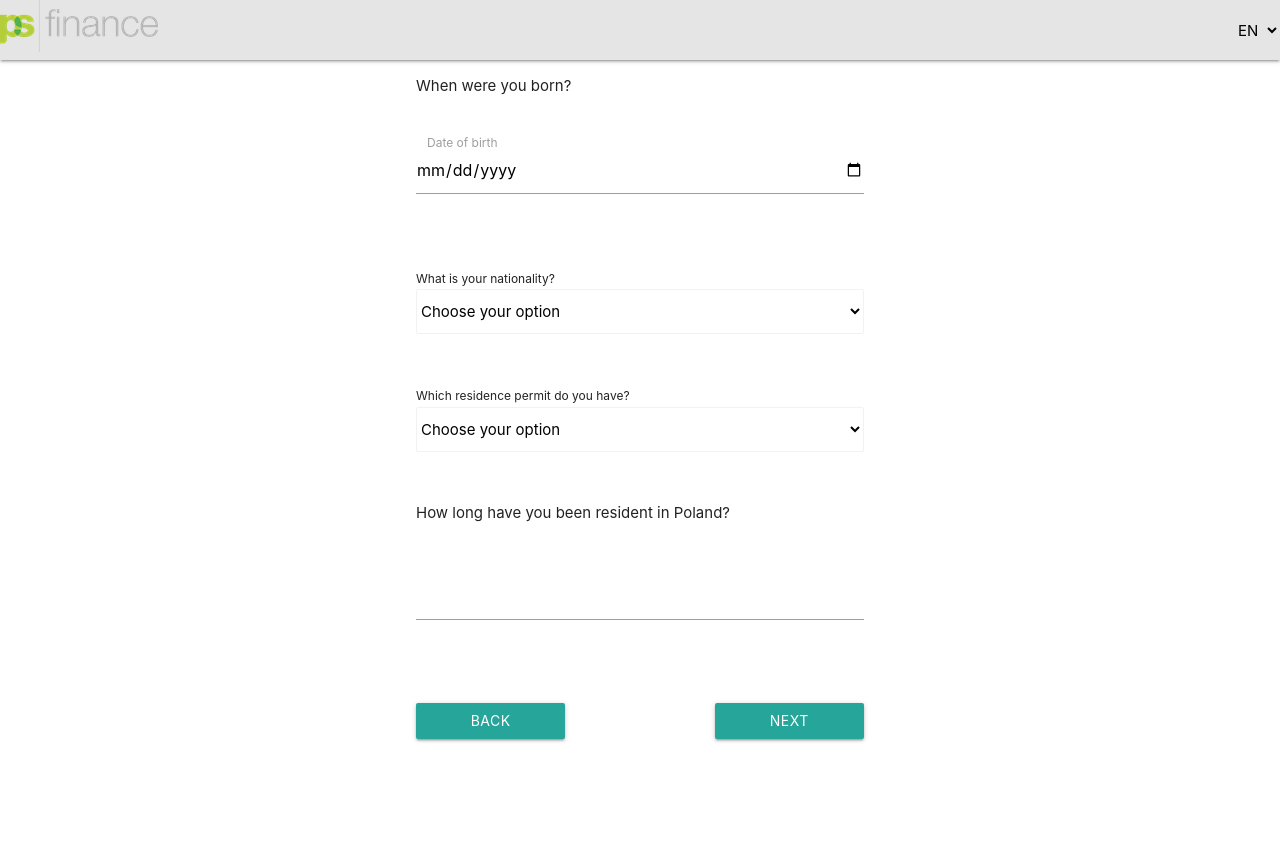
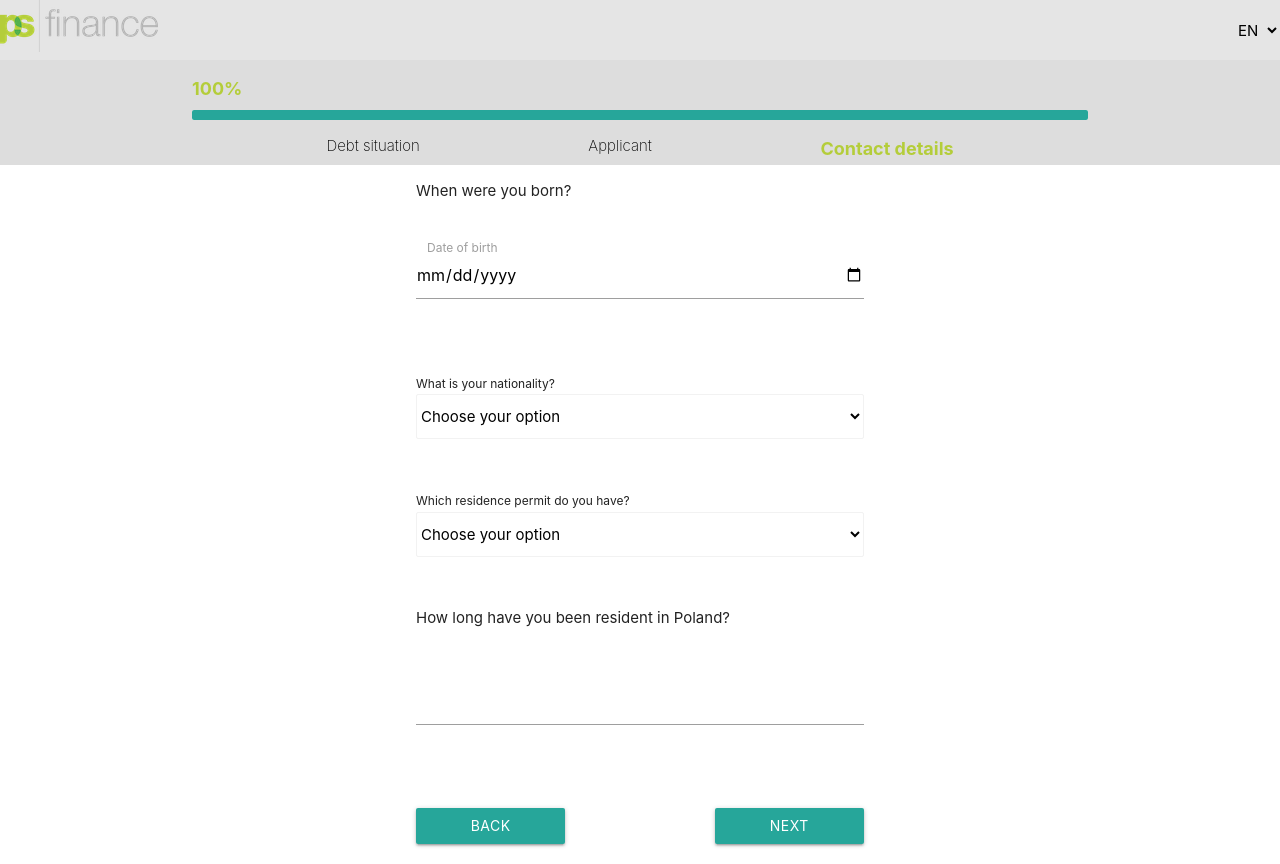
Before and after one commit to dudzon/financialApp, a Vue app in the folder financial-app/: page /#/stepfour in a window 1280 px wide. Before the commit the page ends 800 px from the top, so only its background shows below. Built offline with nearby package versions, Linux system fonts and the light colour scheme.

Commit message:
progress

```diff
--- a/financial-app/src/App.vue
+++ b/financial-app/src/App.vue
@@ -47,4 +47,37 @@ span, input{
 .names {
   margin-bottom: 0;
 }
+.step-progress {
+    width:100%;
+    height:7rem;
+    background: var(--progress-background-color);
+}
+.step-progress .container {
+    height:100%;
+    padding-top:1rem;
+}
+.step-progress span {
+    font-size:1.2rem;
+    font-weight:bold;
+    color: var(--main-color);
+
+}
+.step-progress .progress{
+    background: #FFF;
+    height:10px;
+    margin-bottom:0;
+}
+.info {
+    width:70%;
+    display: flex;
+    justify-content: space-between;
+    margin:0 auto;
+    font-weight:200;
+}
+.info a {
+      color:#000;
+}
+.active {
+      color: var(--main-color);
+}
 </style>
--- a/financial-app/src/views/StepFour.vue
+++ b/financial-app/src/views/StepFour.vue
@@ -1,5 +1,22 @@
 <template>
   <div id="step4">
+    <div class="step-progress">
+      <div class="container">
+        <span>100%</span>
+        <div class="progress">
+          <div class="determinate" style="width: 100%"></div>
+        </div>
+        <div class="info">
+         <router-link to="/stepone">
+            <p>Debt situation</p>
+          </router-link>
+          <router-link to="/steptwo">
+            <p>Applicant</p>
+          </router-link>
+          <p><span class="active">Contact details</span></p>
+        </div>
+      </div>
+    </div>
     <main class="container">
       <form action="" class="form-stepper">
         <div class="row names">
@@ -58,11 +75,7 @@
         </div>
         <div class="row names">
           <div class="input-field col s6 push-s3 no-padding">
-            <Input
-              id="residence"
-              type="text"
-              v-model="residentPeriod"
-            />
+            <Input id="residence" type="text" v-model="residentPeriod" />
           </div>
         </div>
         <div class="row buttons">
--- a/financial-app/src/views/StepOne.vue
+++ b/financial-app/src/views/StepOne.vue
@@ -1,5 +1,22 @@
 <template>
   <div id="step1">
+    <div class="step-progress">
+      <div class="container">
+        <span>0%</span>
+        <div class="progress">
+          <div class="determinate" style="width: 0%"></div>
+        </div>
+        <div class="info">
+          <p><span class="active">Debt Situation</span></p>
+          <router-link to="/steptwo">
+            <p>Applicant</p>
+          </router-link>
+          <router-link to="/stepthree">
+            <p>Contact details</p>
+          </router-link>
+        </div>
+      </div>
+    </div>
     <main class="container">
       <form action="" class="form-stepper">
         <div class="row">
@@ -63,7 +80,6 @@
   </div>
 </template>
 <script>
-
 import Input from "../components/Input.vue";
 import Button from "../components/Button.vue";
 import Textarea from "../components/Textarea.vue";
@@ -104,6 +120,6 @@ export default {
 </script>
 <style scoped>
 .input-data {
-    border:1px solid rgba(0,0,0,.2) !important;
+  border: 1px solid rgba(0, 0, 0, 0.2) !important;
 }
 </style>
--- a/financial-app/src/views/StepThree.vue
+++ b/financial-app/src/views/StepThree.vue
@@ -1,5 +1,22 @@
 <template>
   <div id="step3">
+    <div class="step-progress">
+      <div class="container">
+        <span>60%</span>
+        <div class="progress">
+          <div class="determinate" style="width: 60%"></div>
+        </div>
+        <div class="info">
+         <router-link to="/stepone">
+            <p>Debt situation</p>
+          </router-link>
+          <router-link to="/steptwo">
+            <p>Applicant</p>
+          </router-link>
+          <p><span class="active">Contact details</span></p>
+        </div>
+      </div>
+    </div>
     <main class="container step3">
       <h5 class="center-align">Your contact information</h5>
       <form action="" class="form-stepper">
--- a/financial-app/src/views/StepTwo.vue
+++ b/financial-app/src/views/StepTwo.vue
@@ -1,6 +1,22 @@
 <template>
   <div id="step2">
-    <Navigation />
+    <div class="step-progress">
+      <div class="container">
+        <span>20%</span>
+        <div class="progress">
+          <div class="determinate" style="width: 20%"></div>
+        </div>
+        <div class="info">
+          <router-link to="/stepone">
+            <p>Debt situation</p>
+          </router-link>
+          <p><span class="active">Applicant</span></p>
+          <router-link to="/stepthree">
+             <p>Contact details</p>
+          </router-link>
+        </div>
+      </div>
+    </div>
     <main class="container">
       <h5 class="center-align">Who applies for the credit?</h5>
       <form action="" class="form-stepper">
@@ -78,11 +94,13 @@
           </div>
         </div>
         <div class="row buttons">
-            <Button @click.prevent = "back()"
+          <Button
+            @click.prevent="back()"
             buttonClass="col s2 push-s3 waves-effect waves-light btn button-back"
             buttonText="BACK"
           />
-            <Button @click.prevent= "next()"
+          <Button
+            @click.prevent="next()"
             buttonClass="col s2 push-s5 waves-effect waves-light btn"
             buttonText="NEXT"
           />
@@ -92,9 +110,9 @@
   </div>
 </template>
 <script>
-import Button from '../components/Button.vue';
+import Button from "../components/Button.vue";
 import router from "./../router/index";
-import axios from 'axios';
+import axios from "axios";
 export default {
   name: "StepTwo",
   components: { Button },
@@ -112,26 +130,25 @@ export default {
   },
   methods: {
     back() {
-        router.push('stepone');
+      router.push("stepone");
     },
     next() {
       axios
         .post("http://localhost:3000/api/step2", { prop: "ok" })
-            .then(response =>  {
+        .then(response => {
           console.log(response);
-                router.push('stepthree');
+          router.push("stepthree");
         })
-            .catch(error =>  {
+        .catch(error => {
           console.log(error);
           throw new Error(error.response.data.error);
         });
-        },
     }
   }
-
+};
 </script>
 <style scoped>
 .checkbox {
-    margin-top:2.5rem;
+  margin-top: 2.5rem;
 }
 </style>
```
Lines whose indentation alone changed are shown as unchanged.
